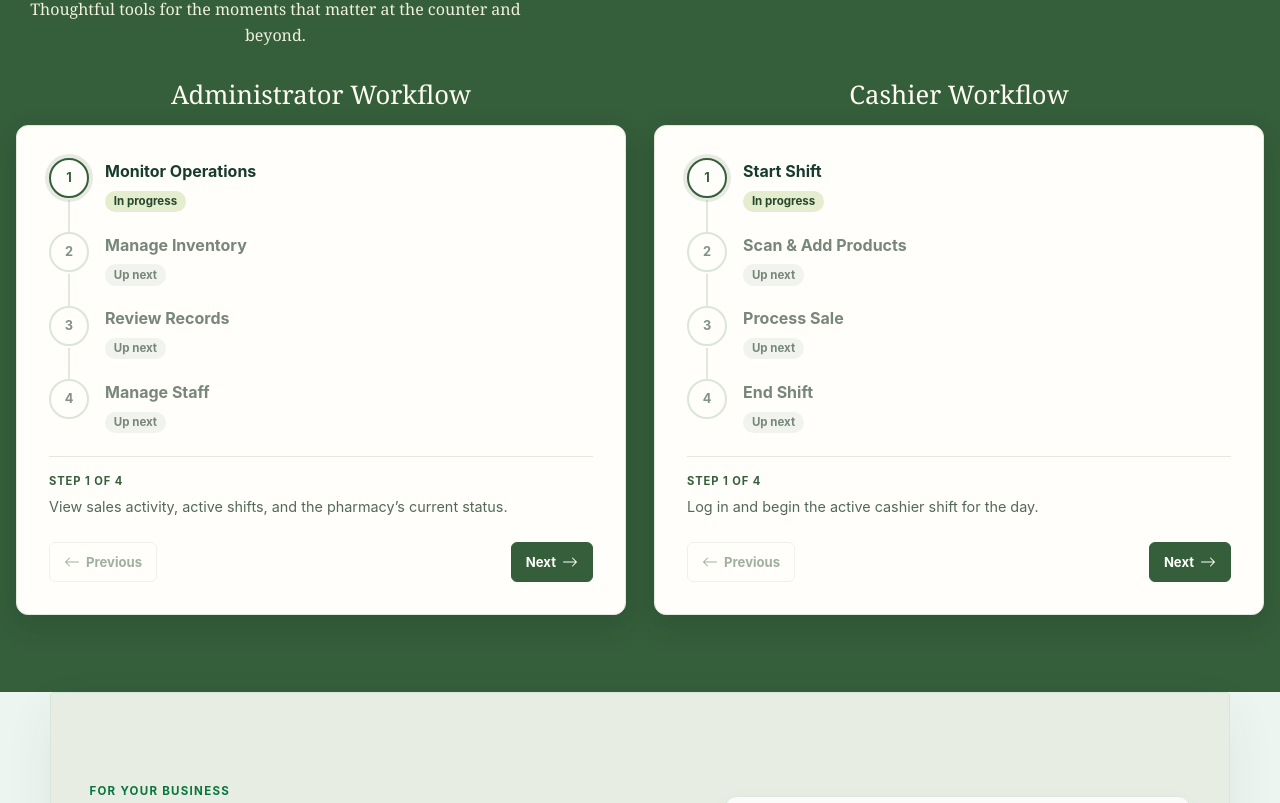
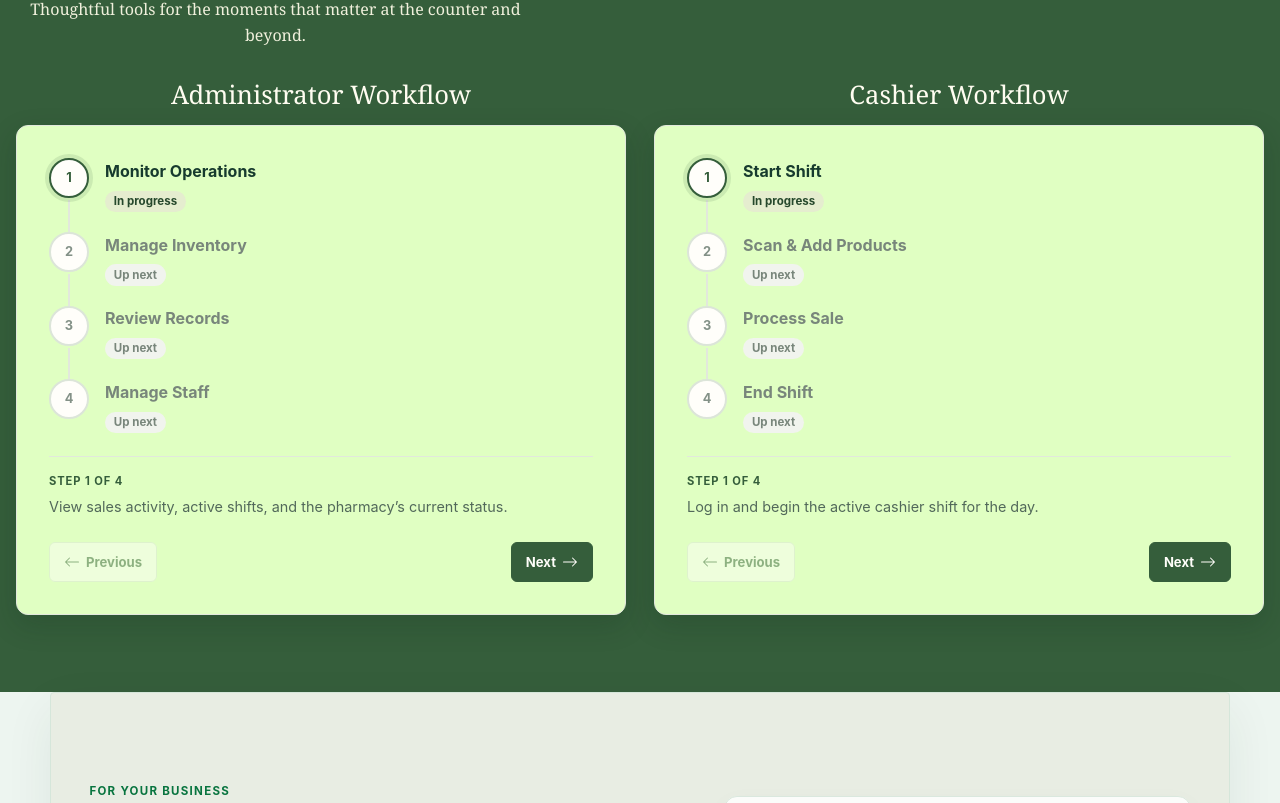
Before and after one commit to adrianniel/Dagohoy-Pharmacy-Web, a React (Vite) app: page / in a window 1280 px wide. Shown: the part 917-1720 px from the top of the page. Built offline with nearby package versions, Linux system fonts and the light colour scheme; no server answers.

Commit message:
style: use leaf green workflow card backgrounds

```diff
--- a/src/landing-modern.css
+++ b/src/landing-modern.css
@@ -41,7 +41,7 @@
   padding: 0.6rem 0.9rem;
   transform: translateY(-160%);
   border-radius: 4px;
-  background: #fffefa;
+  background: #fffff0;
   color: #173b2e;
   font-weight: 700;
 }
@@ -2192,7 +2192,7 @@
   padding: clamp(1.25rem, 4vw, 2rem);
   border: 1px solid #e2e8dc;
   border-radius: 12px;
-  background: #fffefa;
+  background: #e0ffc2;
   box-shadow: 0 10px 28px rgb(13 40 24 / 18%);
   color: #173b2e;
   text-align: start;
```
